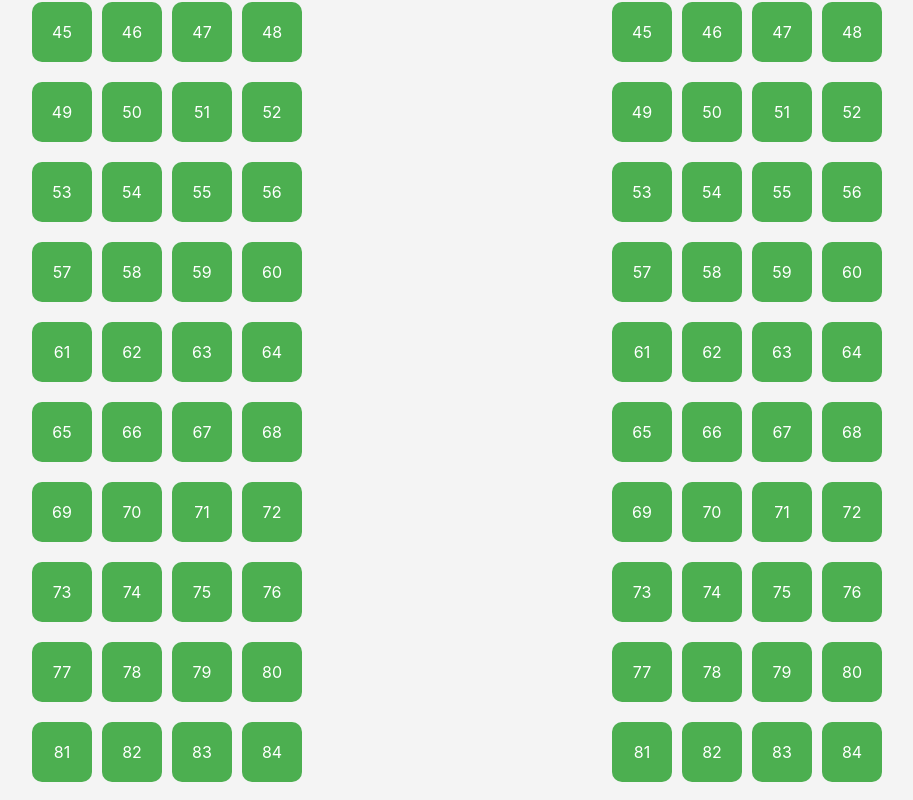
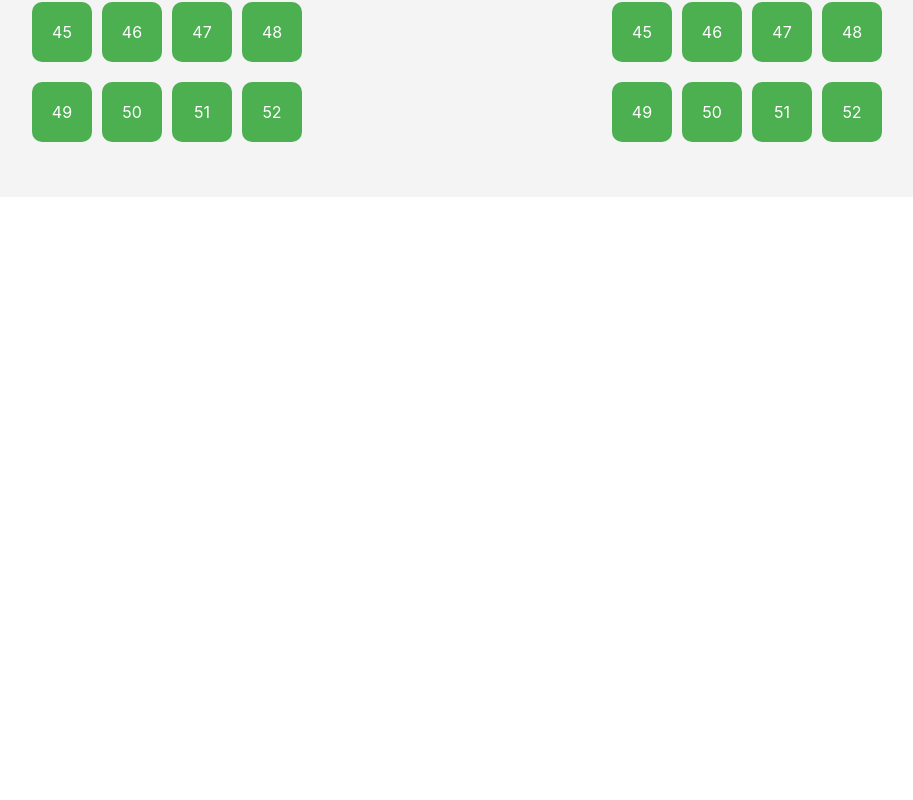
Before and after one commit to Hafthor93/mockup-datacenter, a React (Create React App) app: page /heatmap in a window 1280 px wide. Shown: the part 1192-1992 px from the top of the page, without its empty margins (183-1096 px from the left). After the commit the page ends 1389 px from the top, so only its background shows below. Built offline with nearby package versions, Linux system fonts and the light colour scheme.

Commit message:
asdfasdf

```diff
--- a/src/Heatmap.js
+++ b/src/Heatmap.js
@@ -54,7 +54,7 @@ const Heatmap = () => {
   };
 
   const renderMiners = (pod) => {
-    return [...Array(100)].map((_, index) => (
+    return [...Array(52)].map((_, index) => (
       <Miner key={`${pod}-${index}`} onClick={() => handleClick(`${pod}-${index + 1}`)}>
         {index + 1} {/* Display miner number starting from 1 */}
       </Miner>
```
